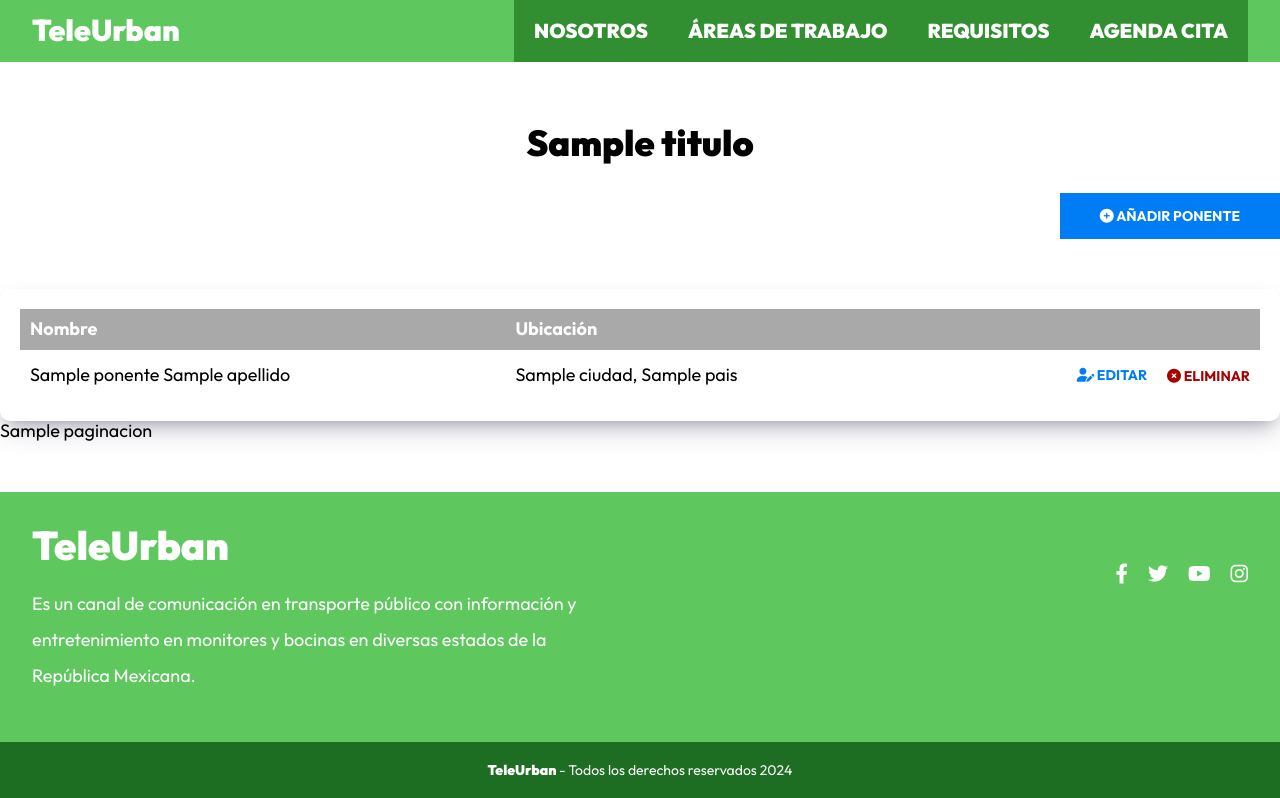
After one commit to Salvador-a/TeleUrban, a PHP site: template views/admin/empleados/index.php in a window 1280 px wide. The commit adds this page. Shown: the part 601-1399 px from the top of the page. Run offline with PHP 8.4, Linux system fonts and the light colour scheme; the template is opened without the code that fills it: most values are stand-ins (such as "Sample title", 1, 10 or a date in 2020); some libraries are stand-ins or nearby versions.

Commit message:
Creando la seccion de Registro de empleados

```diff
--- a/public/index.php
+++ b/public/index.php
@@ -4,7 +4,9 @@ require_once __DIR__ . '/../includes/app.php';
 
 use MVC\Router;
 use Controllers\AuthController;
+
 use Controllers\DashboardController;
+use Controllers\EmpleadosController;
 
 $router = new Router();
 
@@ -33,6 +35,8 @@ $router->get('/confirmar-cuenta', [AuthController::class, 'confirmar']);
 // Area de Administración
 $router->get('/admin/dashboard', [DashboardController::class, 'index']);
 
+$router->get('/admin/empleados', [EmpleadosController::class, 'index']);
+
 
 
 
--- a/src/scss/admin/_dashboard.scss
+++ b/src/scss/admin/_dashboard.scss
@@ -65,7 +65,7 @@
         display: flex;
         flex-direction: column;
         align-items: center;
-        padding: 2rem;
+        padding: 3.5rem;
         transition: 300ms background-color ease-in-out, 300ms color ease, 300ms border-radius ease;
 
         &:hover,
--- /dev/null
+++ b/views/admin/empleados/index.php
@@ -0,0 +1,56 @@
+<h2 class="dashboard__heading"><?php echo $titulo; ?></h2>
+
+<div class="dashboard__contenedor-boton">
+    <a class="dashboard__boton" href="/admin/empleados/crear">
+        <i class="fa-solid fa-circle-plus"></i>
+        Añadir Ponente
+    </a>
+</div>
+
+<div class="dashboard__contenedor">
+    <?php if(!empty($ponentes)) { ?>
+        <table class="table">
+            <thead class="table__thead">
+                <tr>
+                    <th scope="col" class="table__th">Nombre</th>
+                    <th scope="col" class="table__th">Ubicación</th>
+                    <th scope="col" class="table__th"></th>
+                </tr>
+            </thead>
+
+            <tbody class="table__tbody">
+                <?php foreach($ponentes as $ponente) { ?>
+                    <tr class="table__tr">
+                        <td class="table__td">
+                            <?php echo $ponente->nombre . " " . $ponente->apellido; ?>
+                        </td>
+                        <td class="table__td">
+                            <?php echo $ponente->ciudad . ", " . $ponente->pais; ?>
+                        </td>
+                        <td class="table__td--acciones">
+                            <a class="table__accion table__accion--editar" href="/admin/empleados/editar?id=<?php echo $ponente->id; ?>">
+                                <i class="fa-solid fa-user-pen"></i>
+                                Editar
+                            </a>
+
+                            <form method="POST" action="/admin/empleados/eliminar" class="table__formulario">
+                                <input type="hidden" name="id" value="<?php echo $ponente->id; ?>">
+                                <button class="table__accion table__accion--eliminar" type="submit">
+                                    <i class="fa-solid fa-circle-xmark"></i>
+                                    Eliminar
+                                </button>
+                            </form>
+                        </td>
+                    </tr>
+
+                <?php } ?>
+            </tbody>
+        </table>
+    <?php } else { ?>
+        <p class="text-center">No Hay Empleados Aún</p>
+    <?php } ?>
+</div>
+
+<?php
+    echo $paginacion;
+?>
--- a/views/templates/admin-sidebar.php
+++ b/views/templates/admin-sidebar.php
@@ -7,7 +7,7 @@
             </span>
         </a>
 
-        <a href="/admin/ponentes" class="dashboard__enlace <?php echo pagina_actual('/ponentes') ? 'dashboard__enlace--actual' : ''; ?> ">
+        <a href="/admin/empleados" class="dashboard__enlace <?php echo pagina_actual('/ponentes') ? 'dashboard__enlace--actual' : ''; ?> ">
             <i class="fa-solid fa-microphone dashboard__icono"></i>
 
             <span class="dashboard__menu-texto">
```
Also changed, not shown: controllers/EmpleadosController.php (added, +195 -0 lines), models/Ponente.php (added, +54 -0 lines), public/build/css/app.css, 1 other file.
